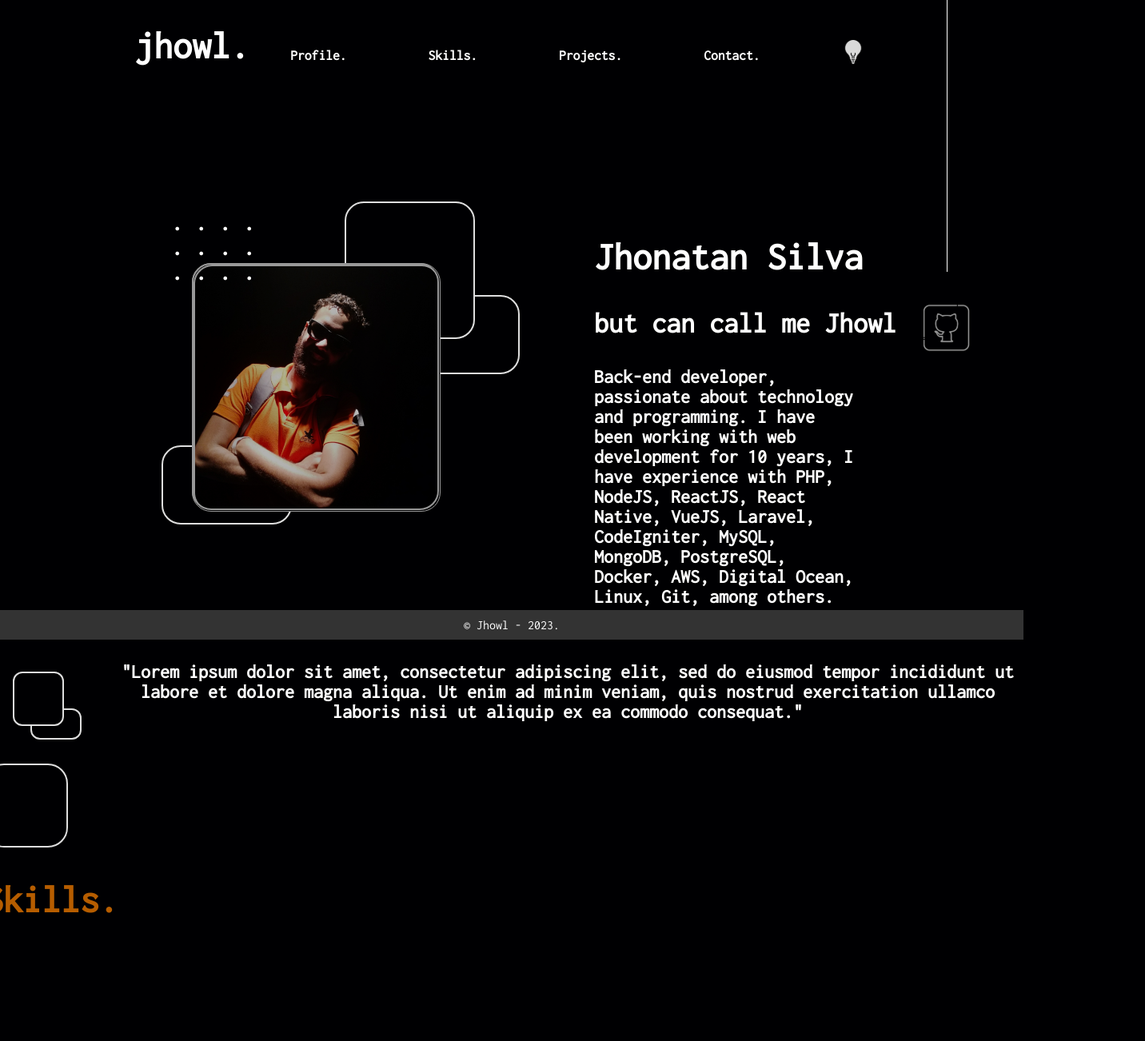
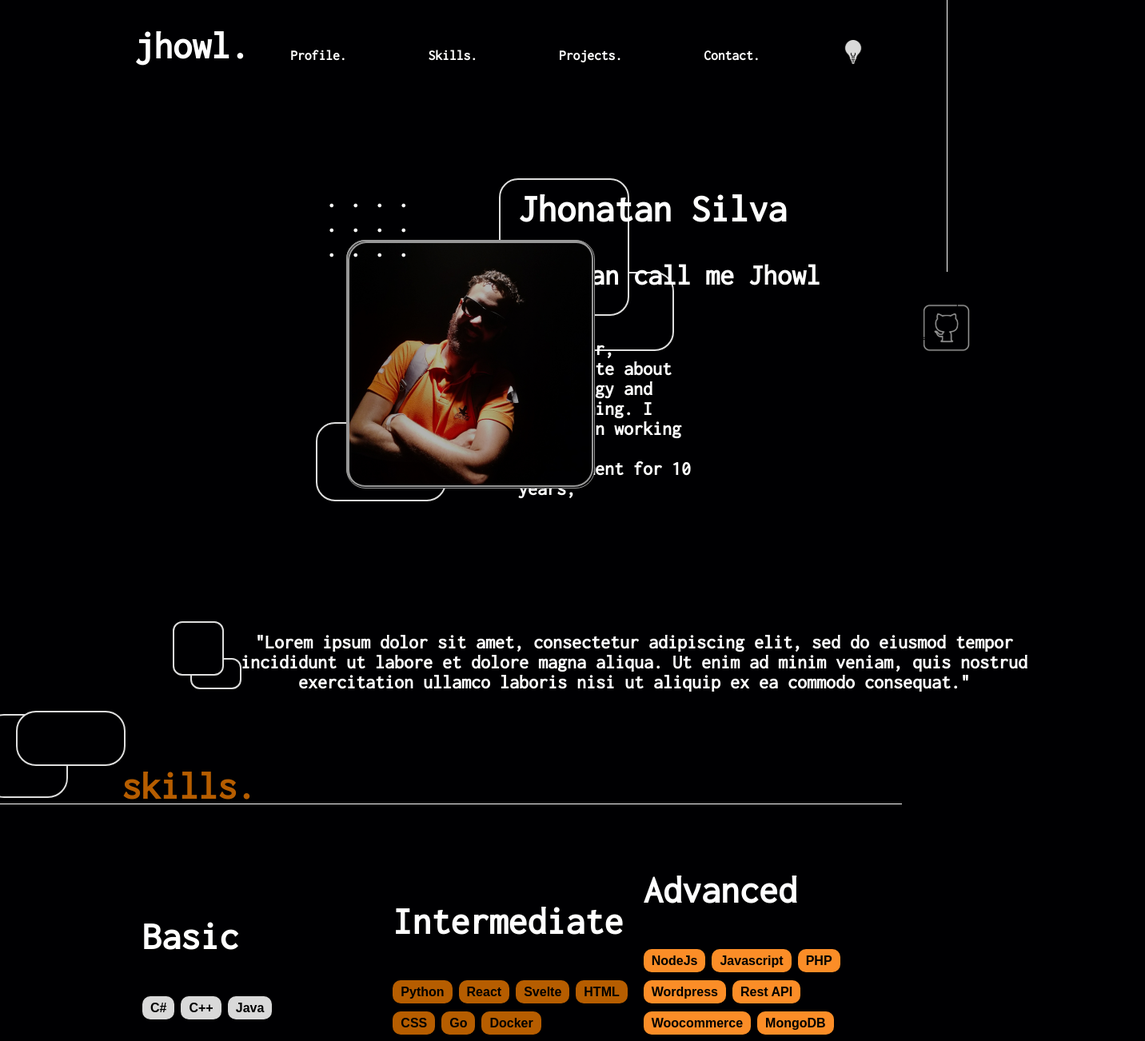
Before and after one commit to Jhowl/My-profile, a Svelte app: page / in a window 1280 px wide. Shown: the top 1302 px of the page at 80% size, 1432 px wide, since content can reach past the window. Built offline with nearby package versions, Linux system fonts and the light colour scheme.

Commit message:
Update css and fix positions

```diff
--- a/public/global.css
+++ b/public/global.css
@@ -9,9 +9,6 @@ html, body {
 body {
 	box-sizing: border-box;
 	position: relative;
-	width: 1280px;
-	height: 2751px;
-
 	background: #000002;
 	color: #FFFFFF;
 }
--- a/rollup.config.js
+++ b/rollup.config.js
@@ -62,7 +62,9 @@ export default {
 
 		// In dev mode, call `npm run start` once
 		// the bundle has been generated
-		!production && serve(),
+		!production && serve({
+			port: 5000,
+		}),
 
 		// Watch the `public` directory and refresh the
 		// browser on changes when not in production
--- a/src/App.svelte
+++ b/src/App.svelte
@@ -9,7 +9,7 @@
 <Header />
 <Profile />
 <Skills />
-<Projects />
+<!-- <Projects /> -->
 <Contact />
 
 <footer>
@@ -20,9 +20,9 @@
 
 <style>
   footer {
-    position: fixed;
-    left: 0;
-    bottom: 0;
+    position: relative;
+    /* left: 0;
+    bottom: 0; */
     width: 100%;
     text-align: center;
     background-color: #333333;
--- a/src/components/Contact/Contact.svelte
+++ b/src/components/Contact/Contact.svelte
@@ -3,6 +3,7 @@
 </script>
 
 <div class="contact">
+
   <form action="https://formspree.io/f/xaylqzqo" method="POST">
     <input type="text" name="name" placeholder="Your name">
     <input type="email" name="_replyto" placeholder="Your email">
@@ -10,23 +11,23 @@
     <button type="submit">Send</button>
   </form>
 </div>
+
 <style>
   .contact {
     position: relative;
-    width: 1181px;
-    height: 561px;
-    left: 56px;
-    top: 2090px;
+    width: 100%;
+    margin-bottom: 50px;
   }
 
-   form {
-    width: 745px;
-    height: 39px;
-    left: 124px;
-    top: 2296px;
+  form {
+    display: flex;
+    flex-direction: column;
+    justify-content: center;
+    align-items: center;
   }
 
   input, textarea {
+    width: 100%;
     margin-top: 20px;
     color: white;
     background: rgba(217, 217, 217, 0.4);
@@ -36,16 +37,13 @@
   input {
     width: 745px;
     height: 39px;
-    left: 124px;
-    top: 2357px;
   }
 
   textarea {
     width: 745px;
     height: 233px;
-    left: 124px;
-    top: 2418px;
     padding-top: 10px;
+    margin-bottom: 30px;
   }
 
   input::placeholder, textarea::placeholder{
--- a/src/components/Profile/Profile.svelte
+++ b/src/components/Profile/Profile.svelte
@@ -11,65 +11,46 @@
       <h3 class="profile-about-subtitle">but can call me Jhowl</h3>
       <p class="profile-about-text">
           Back-end developer, passionate about technology and programming. I have been working with web development for 10 years,
-          I have experience with PHP, NodeJS, ReactJS, React Native, VueJS, Laravel, CodeIgniter, MySQL, MongoDB, PostgreSQL, Docker, AWS, Digital Ocean, Linux, Git, among others.
+          <!-- I have experience with PHP, NodeJS, ReactJS, React Native, VueJS, Laravel, CodeIgniter, MySQL, MongoDB, PostgreSQL, Docker, AWS, Digital Ocean, Linux, Git, among others. -->
       </p>
     </div>
   </div>
 	<ProfileQuote />
 </div>
 
-
 <style>
 	.profile {
 		position: relative;
-		top: 202px;
+		top: 109px;
     width: 100%;
-    height: 1000px;
-    /* border: #FFFFFF 1px solid; */
+    height: 800px;
+    display: flex;
+    flex-direction: column;
+    /* add margem down */
+    margin-bottom: 150px;
 	}
 
   .profile-geral {
+    position: relative;
     display: flex;
-    flex-direction: row;
-    justify-content: center;
+    height: 100%;
     align-items: center;
-    padding: 0 0 190px;
-    /* border: #FFFFFF 1px solid; */
-
-  }
-
-  .profile-geral::after {
-    display: inline-block;
   }
 
   .profile-about {
-    flex-direction: column;
-    justify-content: left;
-    align-items: left;
-    /* border: #FFFFFF 1px solid; */
-
+    display: inline;
+    width: 100%;
   }
 
 	.profile-about-title {
-		width: 336px;
-		height: 50px;
-		left: 650px;
-		top: 307px;
-
 		font-weight: 600;
 		font-size: 48px;
 		line-height: 50px;
-
+    margin-top: 0;
 		color: #FFFFFF;
 	}
 
 	.profile-about-subtitle {
-		/* position: absolute; */
-		width: 450px;
-		height: 38px;
-		left: 650px;
-		top: 368px;
-
 		font-weight: 600;
 		font-size: 36px;
 		line-height: 38px;
@@ -78,12 +59,7 @@
 	}
 
 	.profile-about-text {
-		/* position: absolute; */
-		width: 324px;
-		height: 85px;
-		left: 650px;
-		top: 456px;
-
+		width: 34%;
 		font-weight: 600;
 		font-size: 24px;
 		line-height: 25px;
--- a/src/components/Profile/ProfilePicture.svelte
+++ b/src/components/Profile/ProfilePicture.svelte
@@ -17,11 +17,11 @@
 <style>
 	.picture {
 		position: relative;
-		width: 448px;
-		height: 404px;
-    padding: 0 6rem;
-    top: -10rem;
-    left: -5rem;
+		width: 100%;
+		height: 100%;
+
+    bottom: 6em;
+    left: 13rem;
 	}
 
 	.dots{
--- a/src/components/Profile/ProfileQuote.svelte
+++ b/src/components/Profile/ProfileQuote.svelte
@@ -22,11 +22,10 @@
     display: flex;
     display: flex;
     flex-direction: row;
-
-    /* border: #FFFFFF 1px solid; */
 	}
 
 	.profile-quote-text{
+    width: 80%;
 		font-weight: 700;
 		font-size: 24px;
 		line-height: 25px;
@@ -36,9 +35,9 @@
 	}
 
   .icons-quote{
+    position: relative;
     width: 300px;
     height: 150px;
-    position: relative;
     /* border: #FFFFFF 1px solid; */
   }
 
@@ -48,8 +47,8 @@
 		position: absolute;
 		width: 64px;
 		height: 39px;
-		left: 30px;
-		top: 82px;
+		left: 230px;
+		top: 56px;
 
 		background: #000002;
 		border: 2px solid #DEDEDE;
@@ -62,8 +61,8 @@
 		position: absolute;
 		width: 64px;
 		height: 68px;
-		left: 8px;
-		top: 36px;
+		left: 208px;
+		top: 10px;
 
 		background: #000002;
 		border: 2px solid #DEDEDE;
--- a/src/components/Skills/Skills.svelte
+++ b/src/components/Skills/Skills.svelte
@@ -3,20 +3,21 @@
 </script>
 
 <div class="skills">
-	<div class="title">
+	<div class="skills-header">
 		<div class="skill-rectangle1"></div>
 		<div class="skill-rectangle2"></div>
-		<h2>Skills.</h2>
+		<h2 class="skill-title">skills.</h2>
 	</div>
 
-	<div class="skill-beginner">
+  <div class="skills-container">
+      <div class="skill-item">
         <h2>Basic</h2>
         <button class="btn-white">C#</button>
         <button class="btn-white">C++</button>
         <button class="btn-white">Java</button>
       </div>
 
-	<div class="skill-intermediate">
+      <div class="skill-item">
         <h2>Intermediate</h2>
         <button class="btn-orange-dark">Python</button>
         <button class="btn-orange-dark">React</button>
@@ -27,7 +28,7 @@
         <button class="btn-orange-dark">Docker</button>
       </div>
 
-	<div class="skill-advanced">
+      <div class="skill-item">
         <h2>Advanced</h2>
         <button class="btn-orange-glow">NodeJs</button>
         <button class="btn-orange-glow">Javascript</button>
@@ -39,82 +40,87 @@
         <button class="btn-orange-glow">MySQL</button>
       </div>
     </div>
+  </div>
 
 <style>
 	.skills {
-		position: absolute;
-		width: 1187px;
-		height: 300px;
-		left: -28px;
-		top: 947px;
+		position: relative;
+    width: 100%;
+    height: 400px;
 	}
 
-	.title {
-		/* position: absolute; */
-		width: 144px;
-		height: 50px;
-		left: 108px;
-		top: 1039px;
+  .skills-header::after {
+    content: '';
+    position: absolute;
+    width: 90%;
+    height: 1px;
+    bottom: 2px;
+    background: white;
+    right: 0;
+    z-index: -1;
+    margin-right: 160px;
+  }
 
-		 ;
-
+	.skills-header {
+		position: relative;
 		font-weight: 700;
 		font-size: 48px;
-		line-height: 50px;
+    width: 100%;
+		color: #B65D00;
+	}
 
-		color: #B65D00;
+  .skill-title {
+    position: relative;
+    left: 144px;
+    /* top: 947px;  */
   }
 
 	.skill-rectangle1 {
 		box-sizing: border-box;
 		position: absolute;
+
     width: 137px;
     height: 69px;
     left: 12px;
-		top: 947px;
+    bottom: 50px;
+
+		background: #000002;
+		border: 2px solid #DEDEDE;
+		border-radius: 25px;
+    z-index: 1;
+	}
+
+	.skill-rectangle2 {
+		box-sizing: border-box;
+    width: 105px;
+    height: 105px;
+		position: absolute;
+
+		left: -28px;
+    bottom: 10px;
 
 		background: #000002;
 		border: 2px solid #DEDEDE;
 		border-radius: 25px;
 	}
 
-	.skill-rectangle2 {
-		box-sizing: border-box;
+  .skills-container {
+    position: relative;
+    display: flex;
+    align-items: center;
+    justify-content: space-between;
+    padding: 0 30px 0 30px;
+    margin-right: 140px;
+    margin-left: 140px;
 
-		/* position: absolute; */
-		width: 105px;
-		height: 105px;
-		left: -28px;
-		top: 993px;
-
-		background: #000002;
-		border: 2px solid #DEDEDE;
-		border-radius: 25px;
   }
 
-	.skill-beginner {
-		position: absolute;
-		width: 208px;
-		height: 64px;
-		left: 109px;
-		top: 1119px;
+	.skill-item {
+    position: relative;
+    width: 60%;
+    height: 100%;
 	}
 
-	.skill-intermediate {
-		position: absolute;
-		width: 288px;
-		height: 98px;
-		left: 463px;
-		top: 1119px;
-	}
-
-	.skill-advanced {
-		position: absolute;
-		width: 299px;
-		height: 128px;
-		left: 860px;
-		top: 1119px;
-	}
 
 	.btn-white{
 		background: #D9D9D9;
@@ -125,7 +131,6 @@
 		margin-top: 10px;
 		font-weight: 700;
 		font-size: 16px;
-		line-height: 17px;
 	}
 
 	.btn-orange-glow{
@@ -135,7 +140,6 @@
 		margin-top: 10px;
 		font-weight: 700;
 		font-size: 16px;
-		line-height: 17px;
 	}
 
 	.btn-orange-dark{
@@ -147,7 +151,6 @@
 		margin-top: 10px;
 		font-weight: 700;
 		font-size: 16px;
-		line-height: 17px;
 	}
 
 </style>
```
Lines whose indentation alone changed are shown as unchanged.
